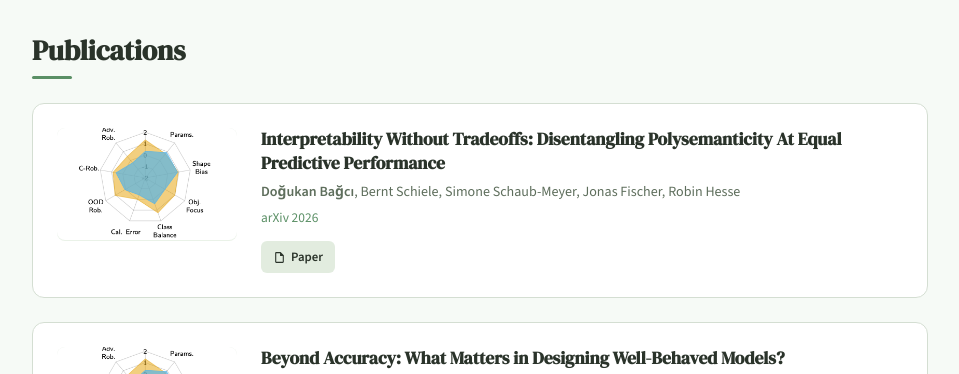
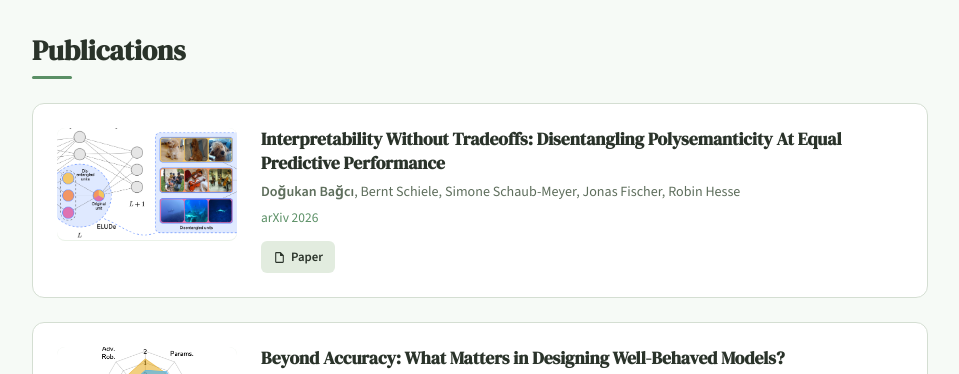
Before and after one commit to DogukanBG/DogukanBG.github.io, a plain HTML site: page index.html in a window 1280 px wide. Shown: the part 1160-1534 px from the top of the page, without its empty margins (160-1119 px from the left). Drawn offline with nearby package versions, Linux system fonts and the light colour scheme.

Commit message:
Update index.html

```diff
--- a/index.html
+++ b/index.html
@@ -418,7 +418,7 @@
     <div class="pub-card">
       <div class="pub-img-placeholder">
         <!-- Replace with: <img src="beyond-accuracy-teaser.png" alt="Beyond Accuracy teaser"> -->
-        <img src="images/beyond-accuracy-teaser.png" alt="Beyond Accuracy teaser">
+        <img src="images/ELUDe.png" alt="Beyond Accuracy teaser">
       </div>
       <div class="pub-info">
         <h3>Interpretability Without Tradeoffs: Disentangling Polysemanticity At Equal Predictive Performance</h3>
```
